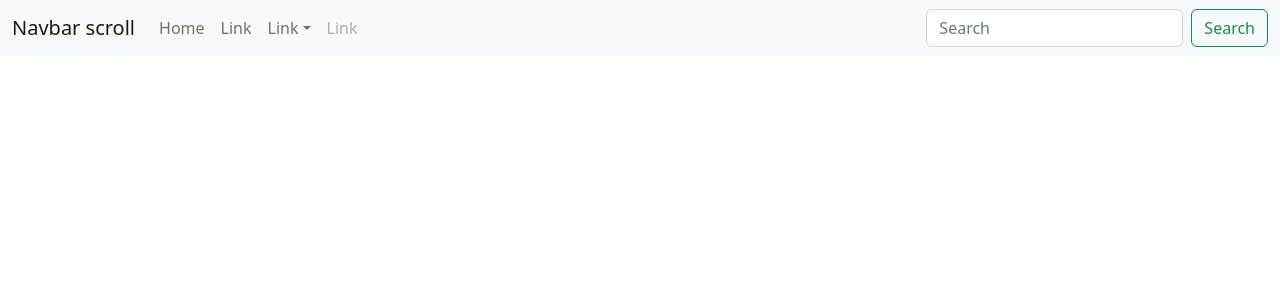
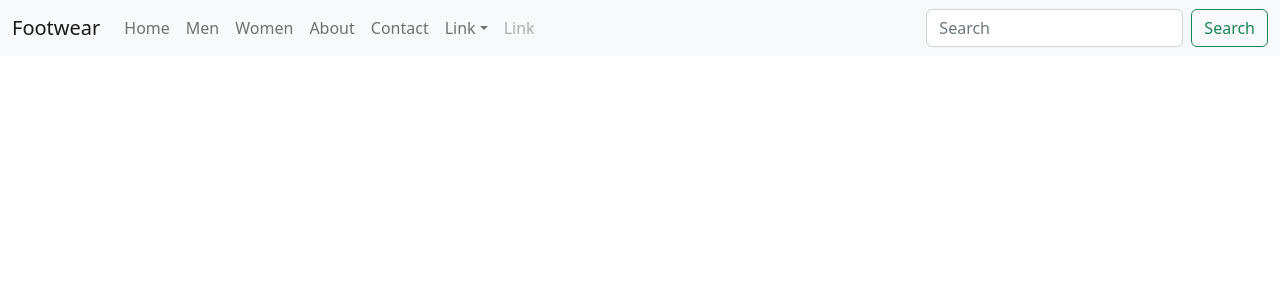
Before and after one commit to mnonetaxi/statm, a React (Vite) app: page / in a window 1280 px wide. Shown: the top 300 px of the page. Built offline with nearby package versions, Linux system fonts and the light colour scheme.

Commit message:
change,action1

```diff
--- a/src/component/NavHeader.jsx
+++ b/src/component/NavHeader.jsx
@@ -9,7 +9,7 @@ function NavHeader() {
   return (
     <Navbar bg="light" expand="lg">
       <Container fluid>
-        <Navbar.Brand href="#">Navbar scroll</Navbar.Brand>
+        <Navbar.Brand href="#">Footwear</Navbar.Brand>
         <Navbar.Toggle aria-controls="navbarScroll" />
         <Navbar.Collapse id="navbarScroll">
           <Nav
@@ -18,7 +18,10 @@ function NavHeader() {
             navbarScroll
           >
             <Nav.Link href="#action1">Home</Nav.Link>
-            <Nav.Link href="#action2">Link</Nav.Link>
+            <Nav.Link href="#action2">Men</Nav.Link>
+            <Nav.Link href="#action2">Women</Nav.Link>
+            <Nav.Link href="#action2">About</Nav.Link>
+            <Nav.Link href="#action2">Contact</Nav.Link>
             <NavDropdown title="Link" id="navbarScrollingDropdown">
               <NavDropdown.Item href="#action3">Action</NavDropdown.Item>
               <NavDropdown.Item href="#action4">
```
